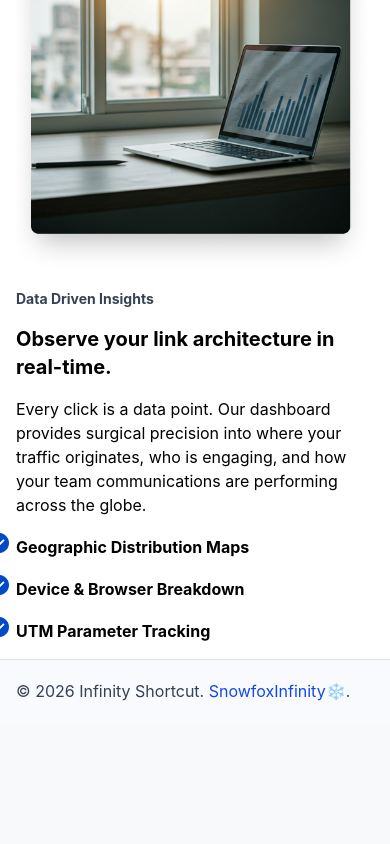
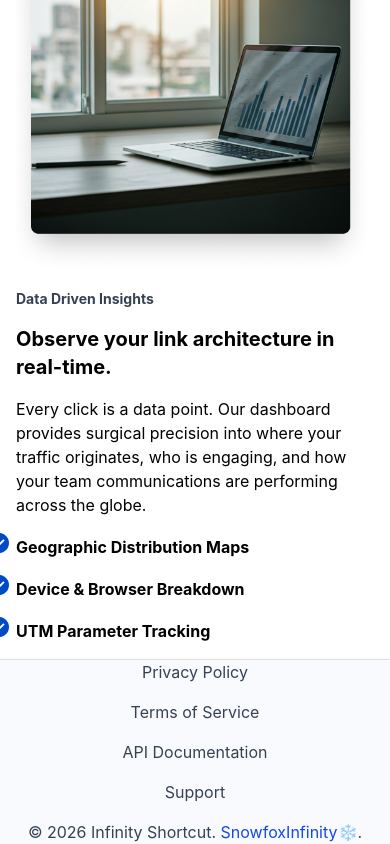
Before and after one commit to rezafauzan/infinity-shortcut, a React (Vite) app: page / in a window 390 px wide. Shown: the part 1262-2106 px from the top of the page. Before the commit the page ends 1985 px from the top, so only its background shows below. Built offline with nearby package versions, Linux system fonts and the light colour scheme.

Commit message:
Feat: add a lil bit responsive on footer

```diff
--- a/src/components/Footer.jsx
+++ b/src/components/Footer.jsx
@@ -3,12 +3,12 @@ import { Link } from "react-router-dom"
 const Footer = () => {
     return (
         <footer>
-            <nav className="bg-[#F8FAFD] text-gray-700 h-16 px-4 border-t border-t-black/10 flex justify-between items-center gap-4 shadow">
-                <div className="flex justify-between items-center gap-4 w-full">
+            <nav className="bg-[#F8FAFD] text-gray-700 md:h-16 px-4 border-t border-t-black/10 flex justify-between items-center gap-4 shadow">
+                <div className="flex flex-col-reverse md:flex-row justify-between items-center gap-4 w-full">
                     <div className="copyright">
                         <span>© 2026 Infinity Shortcut. <a href="https://www.linkedin.com/in/reza-fauzan-adhima/" className="text-blue-700 hover:text-blue-900">SnowfoxInfinity❄️</a>.</span>
                     </div>
-                    <ul className="hidden md:flex justify-evenly items-center gap-4">
+                    <ul className="flex flex-col md:flex-row justify-evenly items-center gap-4">
                         <li><Link to="/" className="hover:text-gray-900">Privacy Policy</Link></li>
                         <li><Link to="/" className="hover:text-gray-900">Terms of Service</Link></li>
                         <li><Link to="/" className="hover:text-gray-900">API Documentation</Link></li>
```
